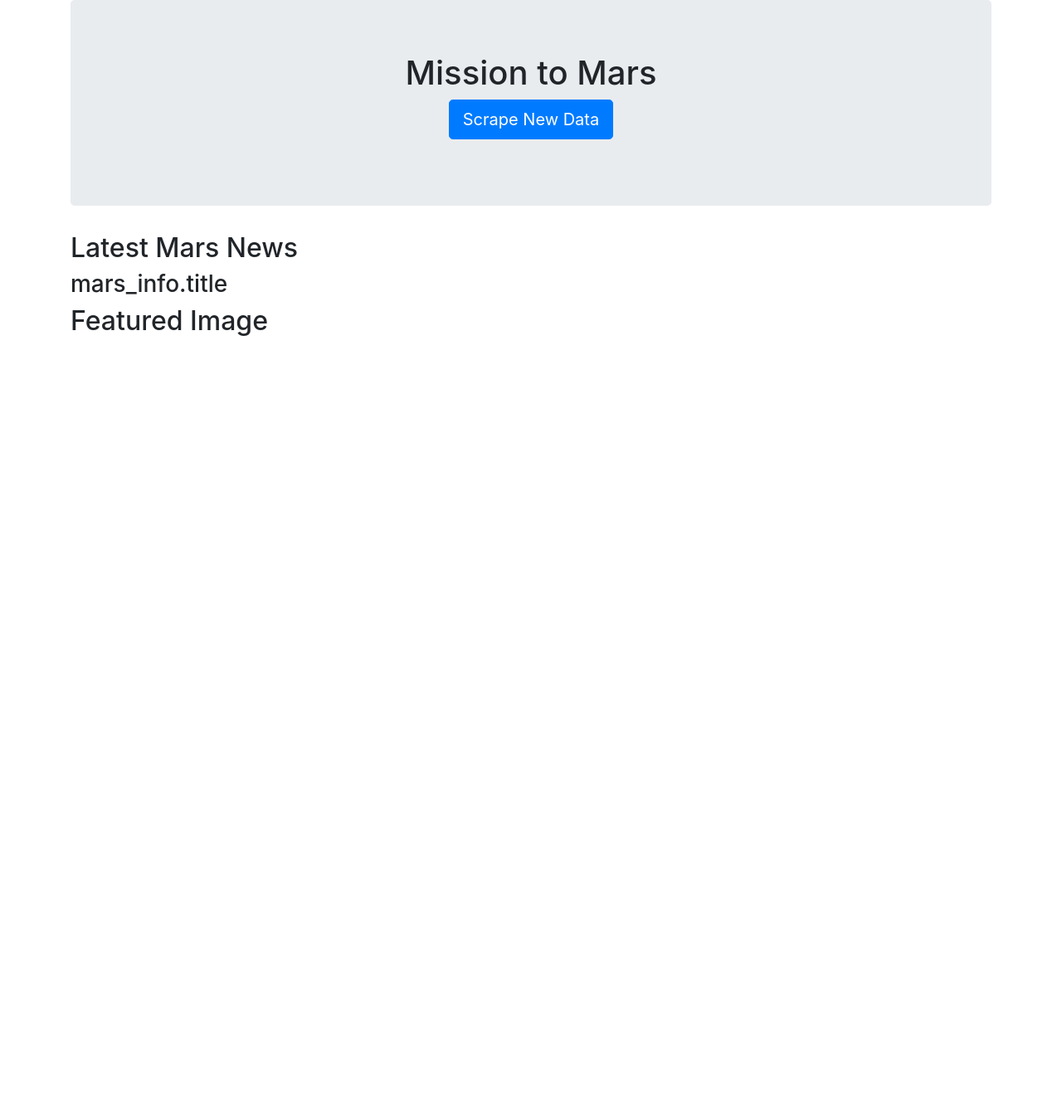
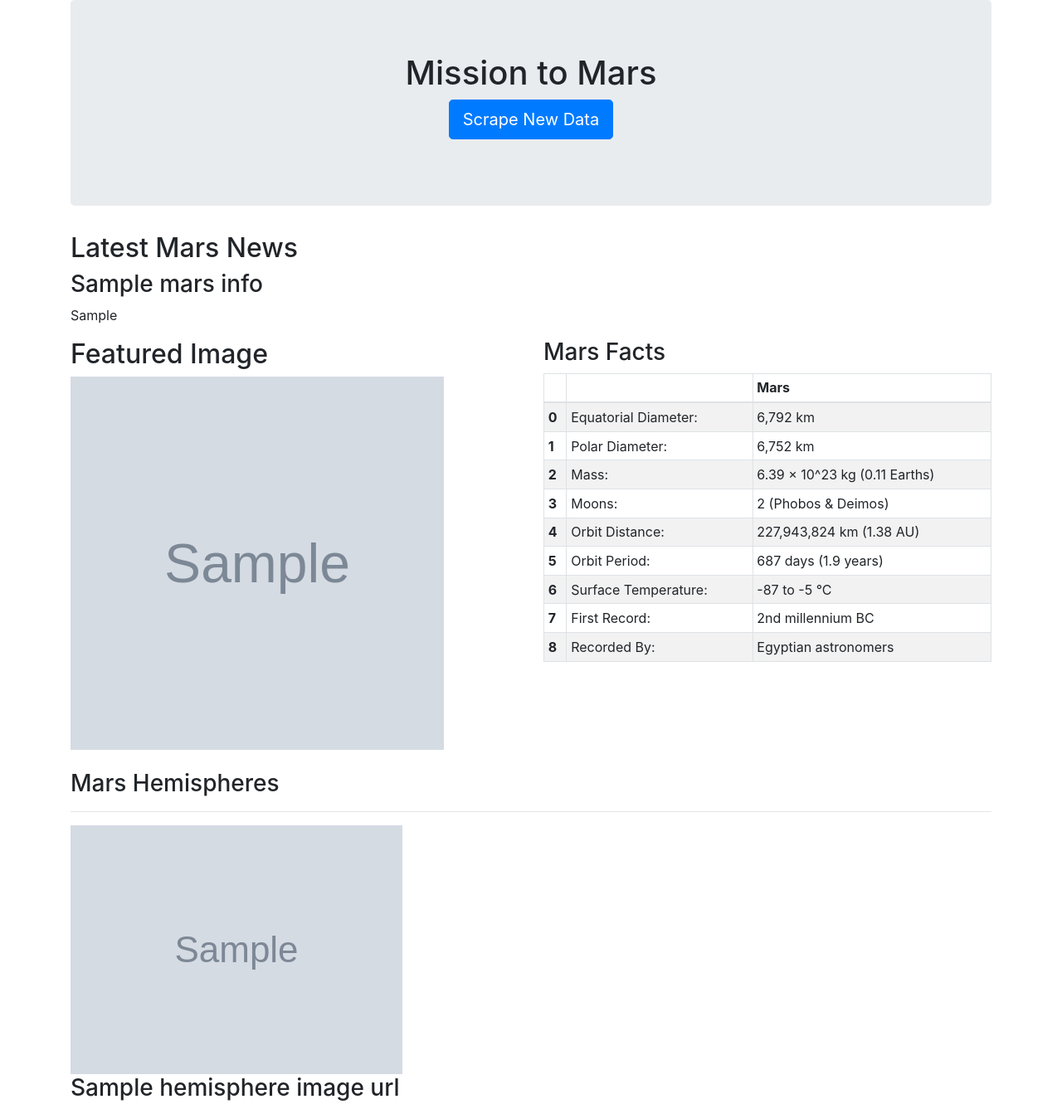
Before and after one commit to debrawu/web-scraping-challenge, a Flask app: page / in a window 1280 px wide. Shown: the whole page at 83% size. Before the commit the page ends 405 px from the top, so only its background shows below. Run offline with Flask 2, Linux system fonts and the light colour scheme; grey boxes marked "Sample" are stand-in pictures; a database or web service that is not in the repository returns one stand-in record (values such as "Sample title"); some libraries are stand-ins or nearby versions.

Commit message:
had to fix a lot of things in tutoring

```diff
--- a/Mission_to_Mars/app.py
+++ b/Mission_to_Mars/app.py
@@ -15,14 +15,23 @@ mongo = PyMongo(app)
 @app.route('/')
 def index():
 
-    #find one record
     mars_info = mongo.db.mars_info.find_one()
-    return render_template('index.html', mars=mars_info)
+    return render_template('index.html', mars_info=mars_info)
 
+#trigger webscraping
 @app.route('/scrape')
 def scrape():
-    mars_info = scrape_mars.scrape()
-    print(mars_info)
+
+    mars_info = mongo.db.mars_info
+    mars_data = scrape_mars.scrape()
+    mars_info.update({}, mars_data, upsert=True)
+
+     # Use Flask's redirect function to send us to a different route once this task has completed.
+    return redirect("/")
+
+
+
+
 
 
 
--- a/Mission_to_Mars/templates/index.html
+++ b/Mission_to_Mars/templates/index.html
@@ -11,24 +11,99 @@
         <div class='container'>
             <div class='jumbotron text-center'>
                 <h1>Mission to Mars</h1>
-                <p><a class="btn btn-primary btn-lg" href="/scrape" role="button">Scrape New Data</a></p>
+                <p><a class="btn btn-primary btn-lg" href="../scrape" role="button">Scrape New Data</a></p>
 
             </div>
 
             <div class='row'>
                 <div class='col-md-12'>
                     <h2>Latest Mars News</h2>
-                    <h3>mars_info.title</h3>
+
+                    <h3>{{ mars_info.news_title }}</h3>
+                    <p>{{ mars_info.news_p }}</p>
                 </div>
             </div>
 
             <div class='row'>
-                <div class='col-md-8'>
+                <div class='col-md-6'>
                     <h2>Featured Image</h2>
-                    <img src=>
+                    <img src='{{mars_info.featured_image_url}}' alt='Featured Image' style='height: 450px; width:450px'>
+                </div>
+                <div class = 'col-md-6'>
+                    <h3>Mars Facts</h3>
+                    <table class='table table-sm table-bordered table-striped'>
+                        <thead>
+                            <tr style="text-align: left;">
+                                <th></th>
+                                <th></th>
+                                <th>Mars</th>
+                              </tr>
+                        </thead>
+                        <tbody>
+                            <tr>
+                                <th>0</th>
+                                <td>Equatorial Diameter:</td>
+                                <td>6,792 km</td>
+                              </tr>
+                              <tr>
+                                <th>1</th>
+                                <td>Polar Diameter:</td>
+                                <td>6,752 km</td>
+                              </tr>
+                              <tr>
+                                <th>2</th>
+                                <td>Mass:</td>
+                                <td>6.39 × 10^23 kg (0.11 Earths)</td>
+                              </tr>
+                              <tr>
+                                <th>3</th>
+                                <td>Moons:</td>
+                                <td>2 (Phobos &amp; Deimos)</td>
+                              </tr>
+                              <tr>
+                                <th>4</th>
+                                <td>Orbit Distance:</td>
+                                <td>227,943,824 km (1.38 AU)</td>
+                              </tr>
+                              <tr>
+                                <th>5</th>
+                                <td>Orbit Period:</td>
+                                <td>687 days (1.9 years)</td>
+                              </tr>
+                              <tr>
+                                <th>6</th>
+                                <td>Surface Temperature:</td>
+                                <td>-87 to -5 °C</td>
+                              </tr>
+                              <tr>
+                                <th>7</th>
+                                <td>First Record:</td>
+                                <td>2nd millennium BC</td>
+                              </tr>
+                              <tr>
+                                <th>8</th>
+                                <td>Recorded By:</td>
+                                <td>Egyptian astronomers</td>
+                              </tr>
+                        </tbody>
+                    </table>
                 </div>
             </div>
-
+            <br>
+            <div class='row'>
+                <div class='col-md-12'>
+                    <h3>Mars Hemispheres</h3>
+                    <hr>
+                </div>
+            </div>
+            <div class='row'>
+                {% for i in mars_info.hemisphere_image_urls %}
+                <div class='col-6'>
+                    <img src='{{ i.img_url}}' style='height: 300px; width:400px'>
+                    <h3>{{i.title}}</h3>
+                </div>
+                {% endfor %}
+            </div>
 
         </div>
 
```
Also changed, not shown: Mission_to_Mars/scrape_mars.py (+34 -24 lines), 1 other file.
